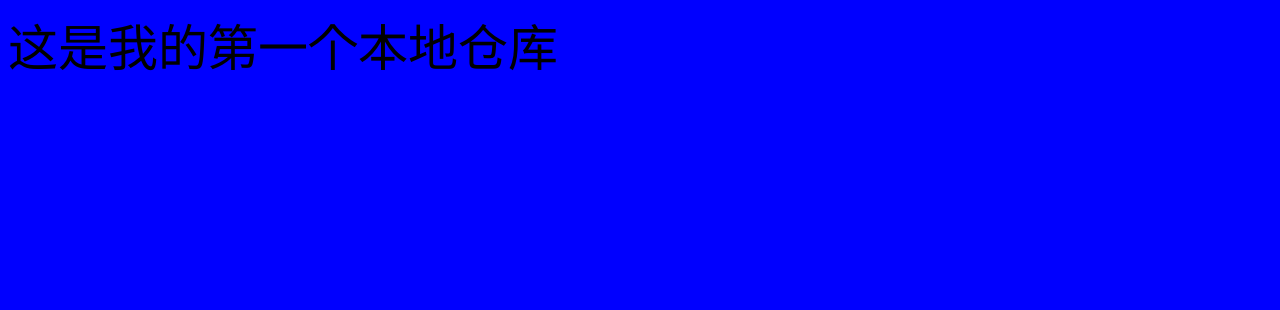
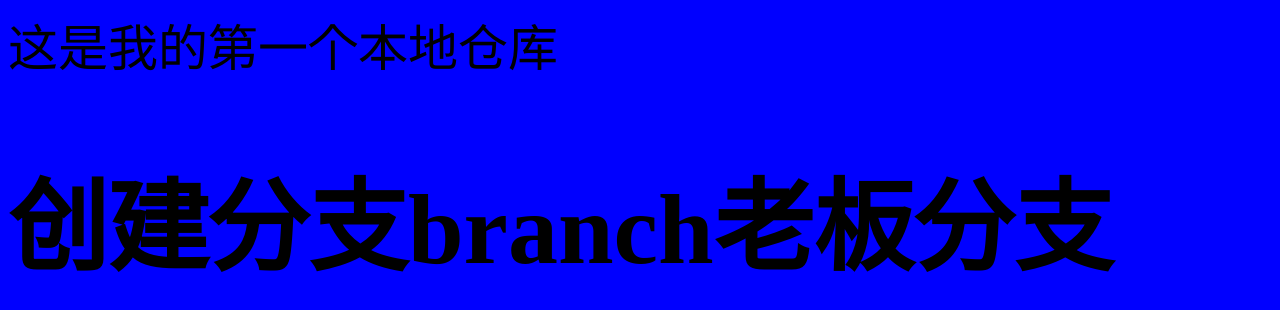
Before and after one commit to xiayu-angel/git-demo1, a plain HTML site: page index.html in a window 1280 px wide. Drawn offline with Linux system fonts and the light colour scheme.

Commit message:
创建了老板分支

```diff
--- a/index.html
+++ b/index.html
@@ -11,6 +11,7 @@
 
 <body>
     这是我的第一个本地仓库
+    <h1>创建分支branch老板分支</h1>
 </body>
 
 </html>
```
Also changed, not shown: 1 other file.
